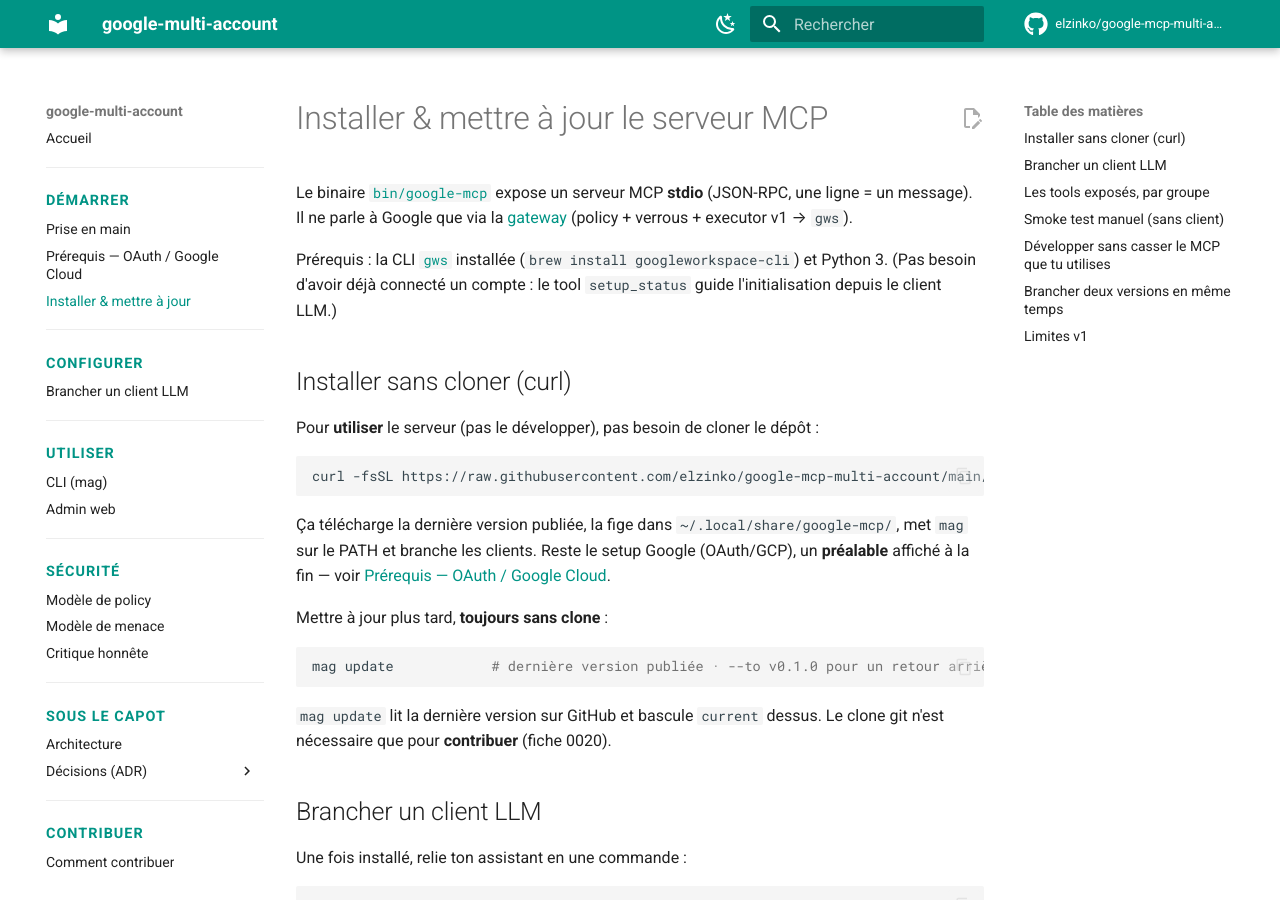
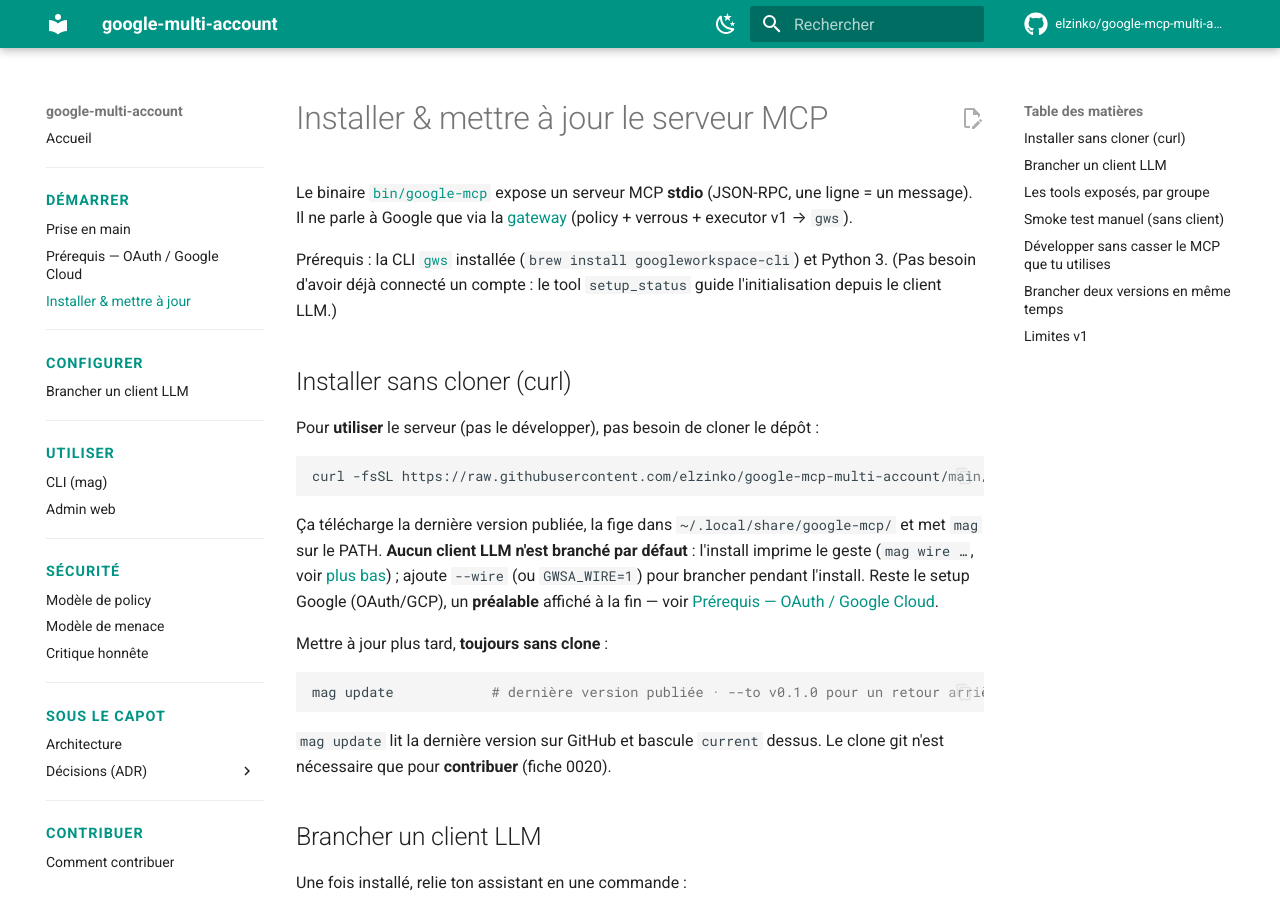
Before and after one commit to elzinko/google-mcp-multi-account, an MkDocs documentation site: the page built from docs/mcp-setup.md, in a window 1280 px wide and 900 px high. Built offline with MkDocs 1.6.1 and Material for MkDocs 9.7.7, drawn with Linux system fonts in a browser that asks for light colours; comment, search, counter and statistics services are not loaded.

Commit message:
docs(install): mcp-setup — l'install ne branche plus les clients (opt-in, revue Codex 0087)
Codex a relevé que docs/mcp-setup.md affirmait encore que l'installeur curl
branche les clients : un utilisateur suivant ce guide finissait OAuth sans lancer
`mag wire`, serveur MCP indisponible. Aligné sur l'opt-in.

Co-Authored-By: Claude Opus 4.8 <noreply@anthropic.com>

````diff
--- a/docs/mcp-setup.md
+++ b/docs/mcp-setup.md
@@ -17,7 +17,9 @@ curl -fsSL https://raw.githubusercontent.com/elzinko/google-mcp-multi-account/ma
 ```
 
 Ça télécharge la dernière version publiée, la fige dans
-`~/.local/share/google-mcp/`, met `mag` sur le PATH et branche les clients.
+`~/.local/share/google-mcp/` et met `mag` sur le PATH. **Aucun client LLM n'est
+branché par défaut** : l'install imprime le geste (`mag wire …`, voir [plus bas](#brancher-un-client-llm)) ;
+ajoute `--wire` (ou `GWSA_WIRE=1`) pour brancher pendant l'install.
 Reste le setup Google (OAuth/GCP), un **préalable** affiché à la fin — voir
 [Prérequis — OAuth / Google Cloud](setup-oauth.md).
 
````
